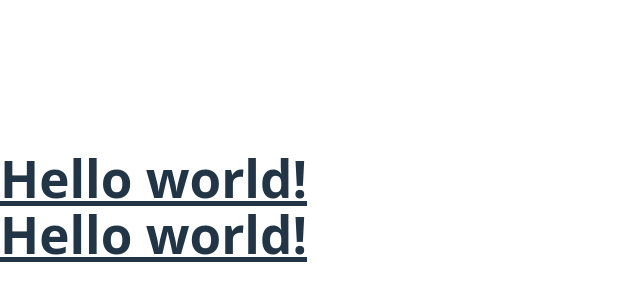
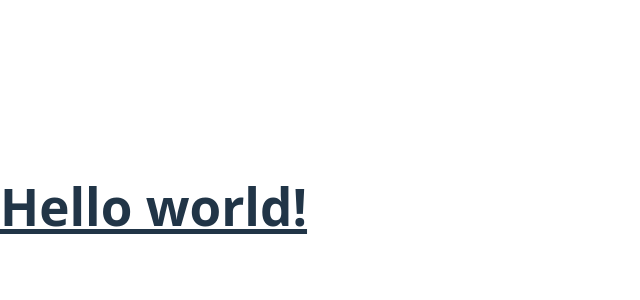
Before and after one commit to SirMheng/sasswars-rca-mockup-a-project, a React (Vite) app: page / in a window 1280 px wide. Shown: the part 194-494 px from the top of the page, without its empty margins (0-640 px from the left). Built offline with nearby package versions, Linux system fonts and the light colour scheme.

Commit message:
test commit

```diff
--- a/src/App.jsx
+++ b/src/App.jsx
@@ -4,7 +4,6 @@ function App() {
   return (
     <>
       <h1 class="text-3xl font-bold underline">Hello world!</h1>
-      <h1 class="text-3xl font-bold underline">Hello world!</h1>
     </>
   );
 }
```
